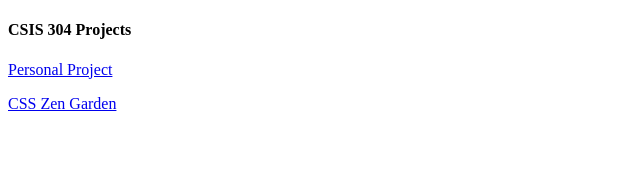
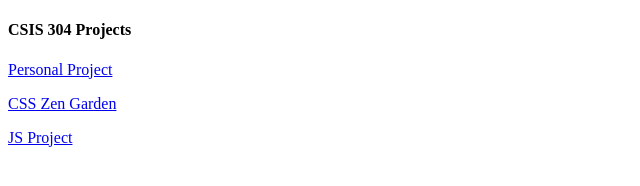
Before and after one commit to ijohannbrown/ijohannbrown.github.io, a plain HTML site: page index.html in a window 1280 px wide. Shown: the full height of the page, 0-640 px from the left. Drawn offline with Linux system fonts and the light colour scheme.

Commit message:
Update index.html

```diff
--- a/index.html
+++ b/index.html
@@ -15,6 +15,9 @@
     <p>
     <a href="CSSZenGarden.html">CSS Zen Garden</a>
     </p>
+    <p>
+    <a href="JSProject.html">JS Project</a>
+    </p>
 </body>
 
 </html>
```
